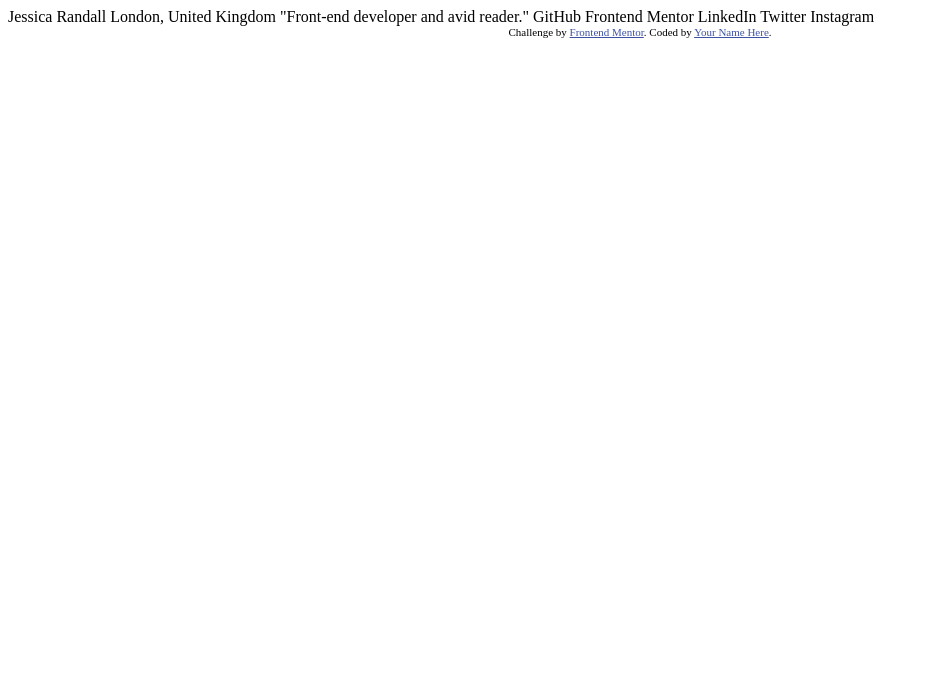
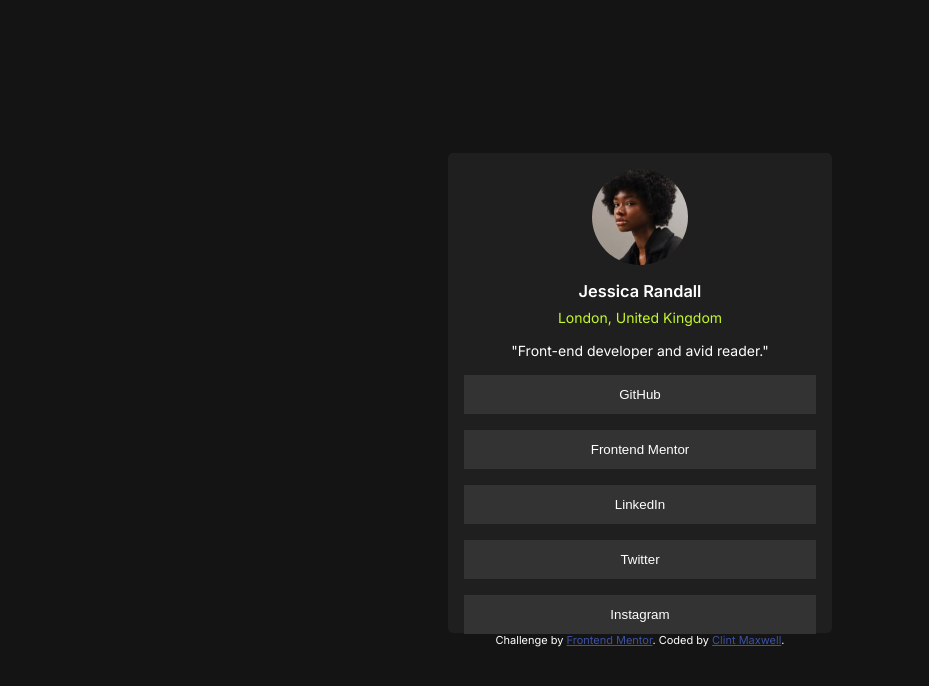
Before and after one commit to AntonioHouTX/social-links-profile-main, a plain HTML site: page index.html in a window 1280 px wide. Shown: the whole page, without its empty margins (0-929 px from the left). Drawn offline with Linux system fonts and the light colour scheme.

Commit message:
Basic styling of box model, text, alignment, and buttons

```diff
--- a/index.html
+++ b/index.html
@@ -9,26 +9,33 @@
   <title>Frontend Mentor | Social links profile</title>
 
   <!-- Feel free to remove these styles or customise in your own stylesheet 👍 -->
-  <style>
-    .attribution { font-size: 11px; text-align: center; }
-    .attribution a { color: hsl(228, 45%, 44%); }
-  </style>
+
+  <link rel="preconnect" href="https://fonts.googleapis.com">
+  <link rel="preconnect" href="https://fonts.gstatic.com" crossorigin>
+  <link href="https://fonts.googleapis.com/css2?family=Inter:wght@100..900&display=swap" rel="stylesheet">
+  <link rel="stylesheet" href="styles.css">
 </head>
 <body>
-
-  Jessica Randall
-  London, United Kingdom
-  "Front-end developer and avid reader."
-
-  GitHub
-  Frontend Mentor
-  LinkedIn
-  Twitter
-  Instagram
-
+  <main>
+    <img class="photo" src="./assets/images/avatar-jessica.jpeg" alt="jessica photo">
+    <h3 class="name">Jessica Randall
+    </h3>
+    <p class="london">
+      London, United Kingdom
+    </p>
+    <p class="quote">"Front-end developer and avid reader."
+    </p>
+    <section class="buttons">
+      <button>GitHub</button>
+      <button>Frontend Mentor</button>
+      <button>LinkedIn</button>
+      <button>Twitter</button>
+      <button>Instagram</button>
+    </section>
+  </main>
   <div class="attribution">
     Challenge by <a href="https://www.frontendmentor.io?ref=challenge" target="_blank">Frontend Mentor</a>.
-    Coded by <a href="#">Your Name Here</a>.
+    Coded by <a href="mailto: clint_maxwell@yahoo.com">Clint Maxwell</a>.
   </div>
 </body>
 </html>
--- /dev/null
+++ b/styles.css
@@ -0,0 +1,80 @@
+* {
+    margin: 0;
+    padding: 0;
+    box-sizing: border-box;
+}
+
+body {
+    background-color: hsl(0, 0%, 8%);
+    font-family: "Inter", sans-serif;
+    font-size: 14px;
+    color: hsl(0, 0%, 100%);
+    display: flex;
+    flex-direction: column;
+    align-items: center;
+    justify-content: center;
+    height: 100vh;
+    /* margin: 0; */
+}
+
+main {
+    /* display: block; */
+    /* flex-direction: column; */
+    text-align: center;
+    /* align-items: center; */
+    background-color: hsl(0, 0%, 12%);
+    border-radius: 5px;
+    /* max-width: */
+    height: 60vh;
+    width: 30vw;
+}
+
+.photo {
+    display: block;
+    margin: 1rem auto 1rem auto;
+    border-radius: 50%;
+    /* width: 15%; */
+    height: 20%;
+}
+
+.name {
+    font-weight: 600;
+}
+
+.london {
+    margin: 0.5rem 0 1rem 0;
+    color: hsl(75, 94%, 57%);
+    font-weight: 400;
+}
+
+.quote {
+    margin-bottom: 1rem;
+}
+
+.buttons {
+    display: flex;
+    flex-direction: column;
+    /* width: 80%; */
+}
+
+button {
+    /* font-size: small; */
+    font-weight: 400;
+    /* font-size: 2rem; */
+    margin-bottom: 1rem;
+    margin: 0 1rem 1rem 1rem;
+    padding: 0.75rem 0 0.75rem 0;
+    /* text-align: center; */
+    background-color: hsl(0, 0%, 20%);
+    color: hsl(0, 0%, 100%);
+    border: none;
+}
+
+.attribution {
+    font-size: 11px;
+    text-align: center;
+    display: inline-block;
+}
+.attribution a {
+    color: hsl(228, 45%, 44%)
+}
```
